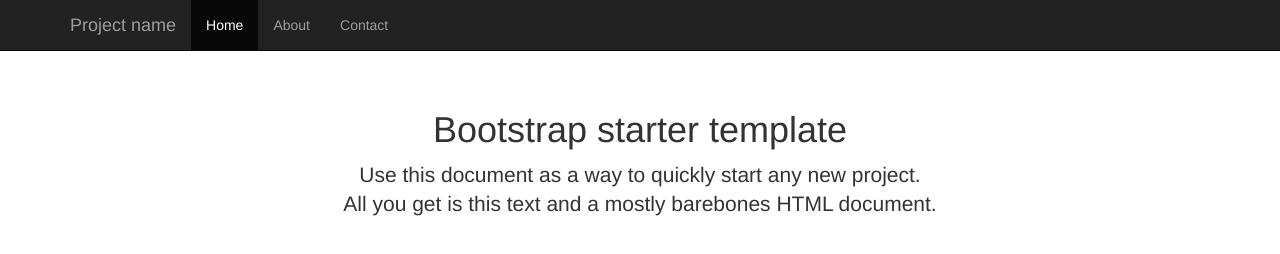
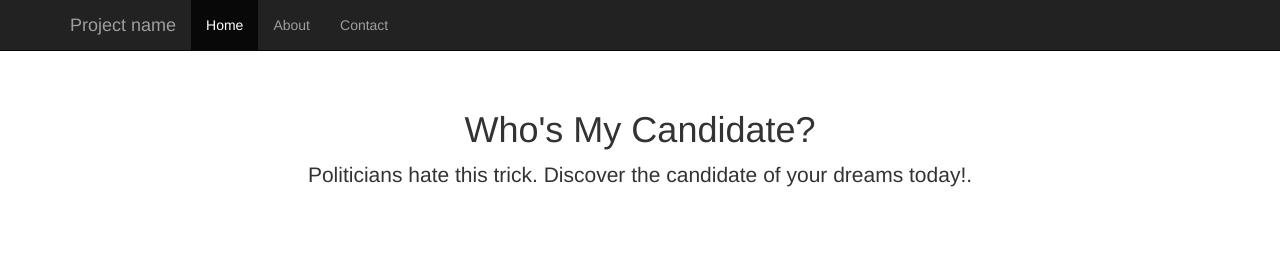
Before and after one commit to ajohri/match_candidate, a plain HTML site: page index.html in a window 1280 px wide. Drawn offline with nearby package versions, Linux system fonts and the light colour scheme.

Commit message:
filler text

```diff
--- a/index.html
+++ b/index.html
@@ -53,8 +53,8 @@
     <div class="container">
 
       <div class="starter-template">
-        <h1>Bootstrap starter template</h1>
-        <p class="lead">Use this document as a way to quickly start any new project.<br> All you get is this text and a mostly barebones HTML document.</p>
+        <h1>Who's My Candidate?</h1>
+        <p class="lead">Politicians hate this trick. Discover the candidate of your dreams today!.</p>
       </div>
 
     </div><!-- /.container -->
```
